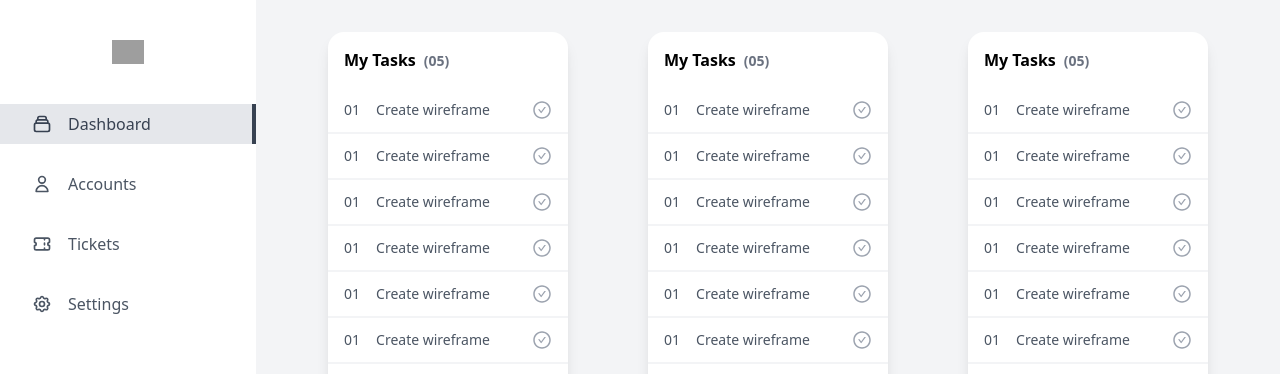
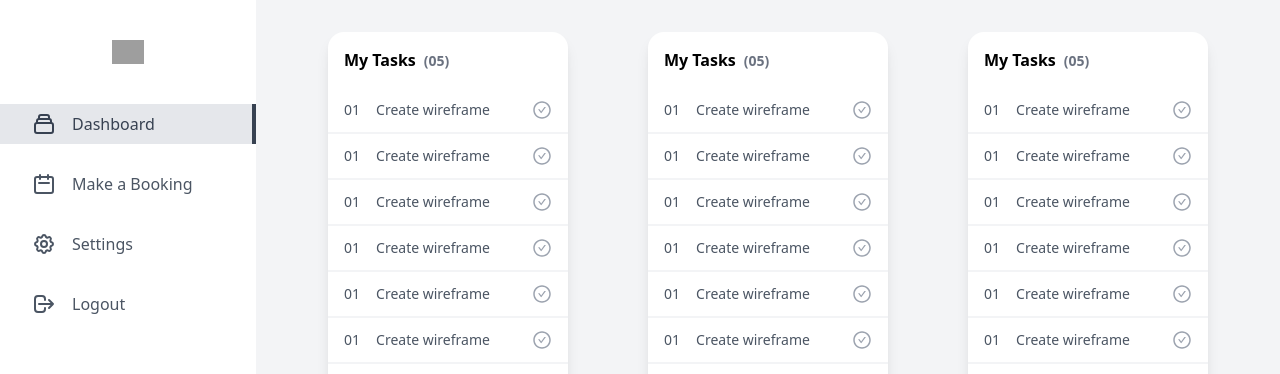
Before and after one commit to dmensah1/Dr.-Screen-Virtual-Doctor-App-, a React (Create React App) app in the folder frontend/: page / in a window 1280 px wide. Shown: the top 374 px of the page. Built offline with nearby package versions, Linux system fonts and the light colour scheme; grey boxes are pictures that could not be loaded.

Commit message:
Added sidebar routes

```diff
--- a/frontend/src/App.tsx
+++ b/frontend/src/App.tsx
@@ -1,9 +1,7 @@
-import React from "react";
 import {
   BrowserRouter as Router,
   Switch,
-  Route,
-  RouteComponentProps,
+  Route
 } from "react-router-dom";
 import { UserProvider } from "./contexts/UserProvider";
 import Login from "./pages/auth/Login";
--- a/frontend/src/components/Navbar/index.tsx
+++ b/frontend/src/components/Navbar/index.tsx
@@ -11,8 +11,8 @@ const index = () => {
                 <svg
                   fill="none"
                   className="relative w-5 h-5"
-                  stroke-linecap="round"
-                  stroke-linejoin="round"
+                  strokeLinecap="round"
+                  strokeLinejoin="round"
                   stroke-width="2"
                   stroke="currentColor"
                   viewBox="0 0 24 24"
--- a/frontend/src/components/Sidebar/Sidebar.tsx
+++ b/frontend/src/components/Sidebar/Sidebar.tsx
@@ -1,7 +1,6 @@
 import { useHistory } from "react-router";
 
 const Sidebar = () => {
-
   const history = useHistory();
 
   return (
@@ -10,51 +9,129 @@ const Sidebar = () => {
         <div className="flex flex-col sm:flex-row sm:justify-around">
           <div className="w-64 h-screen bg-white">
             <div className="flex items-center justify-center mt-10">
-                <img className="h-6" src="https://premium-tailwindcomponents.netlify.app/assets/svg/tailwindcomponent-dark.svg"/>
+              <img
+                className="h-6"
+                src="https://premium-tailwindcomponents.netlify.app/assets/svg/tailwindcomponent-dark.svg"
+                alt="logo"
+              />
             </div>
 
             <nav className="mt-10">
-                <a className="flex items-center py-2 px-8 bg-gray-200 text-gray-700 border-r-4 border-gray-700" href="#">
-                    <svg className="h-5 w-5" viewBox="0 0 24 24" fill="none" xmlns="http://www.w3.org/2000/svg">
-                        <path d="M19 11H5M19 11C20.1046 11 21 11.8954 21 13V19C21 20.1046 20.1046 21 19 21H5C3.89543 21 3 20.1046 3 19V13C3 11.8954 3.89543 11 5 11M19 11V9C19 7.89543 18.1046 7 17 7M5 11V9C5 7.89543 5.89543 7 7 7M7 7V5C7 3.89543 7.89543 3 9 3H15C16.1046 3 17 3.89543 17 5V7M7 7H17" stroke="currentColor" stroke-width="2" stroke-linecap="round" stroke-linejoin="round"/>
+              <a
+                className="flex items-center py-2 px-8 bg-gray-200 text-gray-700 border-r-4 border-gray-700"
+                href="/"
+              >
+                <svg
+                  xmlns="http://www.w3.org/2000/svg"
+                  className="h-6 w-6"
+                  fill="none"
+                  viewBox="0 0 24 24"
+                  stroke="currentColor"
+                >
+                  <path
+                    strokeLinecap="round"
+                    strokeLinejoin="round"
+                    strokeWidth="2"
+                    d="M19 11H5m14 0a2 2 0 012 2v6a2 2 0 01-2 2H5a2 2 0 01-2-2v-6a2 2 0 012-2m14 0V9a2 2 0 00-2-2M5 11V9a2 2 0 012-2m0 0V5a2 2 0 012-2h6a2 2 0 012 2v2M7 7h10"
+                  />
                 </svg>
 
                 <span className="mx-4 font-medium">Dashboard</span>
               </a>
 
-                <a className="flex items-center mt-5 py-2 px-8 text-gray-600 border-r-4 border-white hover:bg-gray-200 hover:text-gray-700 hover:border-gray-700" href="#">
-                    <svg className="h-5 w-5" viewBox="0 0 24 24" fill="none" xmlns="http://www.w3.org/2000/svg">
-                        <path d="M16 7C16 9.20914 14.2091 11 12 11C9.79086 11 8 9.20914 8 7C8 4.79086 9.79086 3 12 3C14.2091 3 16 4.79086 16 7Z" stroke="currentColor" stroke-width="2" stroke-linecap="round" stroke-linejoin="round"/>
-                        <path d="M12 14C8.13401 14 5 17.134 5 21H19C19 17.134 15.866 14 12 14Z" stroke="currentColor" stroke-width="2" stroke-linecap="round" stroke-linejoin="round"/>
+              <a
+                className="flex items-center mt-5 py-2 px-8 text-gray-600 border-r-4 border-white hover:bg-gray-200 hover:text-gray-700 hover:border-gray-700"
+                href="/booking"
+              >
+                <svg
+                  xmlns="http://www.w3.org/2000/svg"
+                  className="h-6 w-6"
+                  fill="none"
+                  viewBox="0 0 24 24"
+                  stroke="currentColor"
+                >
+                  <path
+                    strokeLinecap="round"
+                    strokeLinejoin="round"
+                    strokeWidth="2"
+                    d="M8 7V3m8 4V3m-9 8h10M5 21h14a2 2 0 002-2V7a2 2 0 00-2-2H5a2 2 0 00-2 2v12a2 2 0 002 2z"
+                  />
                 </svg>
 
-                    <span className="mx-4 font-medium">Accounts</span>
+                <span className="mx-4 font-medium">Make a Booking</span>
               </a>
 
-                <a className="flex items-center mt-5 py-2 px-8 text-gray-600 border-r-4 border-white hover:bg-gray-200 hover:text-gray-700 hover:border-gray-700" href="#">
-                    <svg className="h-5 w-5" viewBox="0 0 24 24" fill="none" xmlns="http://www.w3.org/2000/svg">
-                        <path d="M15 5V7M15 11V13M15 17V19M5 5C3.89543 5 3 5.89543 3 7V10C4.10457 10 5 10.8954 5 12C5 13.1046 4.10457 14 3 14V17C3 18.1046 3.89543 19 5 19H19C20.1046 19 21 18.1046 21 17V14C19.8954 14 19 13.1046 19 12C19 10.8954 19.8954 10 21 10V7C21 5.89543 20.1046 5 19 5H5Z" stroke="currentColor" stroke-width="2" stroke-linecap="round" stroke-linejoin="round"/>
-                    </svg>
-
-                    <span className="mx-4 font-medium">Tickets</span>
-                </a>
-
-                <a className="flex items-center mt-5 py-2 px-8 text-gray-600 border-r-4 border-white hover:bg-gray-200 hover:text-gray-700 hover:border-gray-700" href="#">
-                    <svg className="h-5 w-5" viewBox="0 0 24 24" fill="none" xmlns="http://www.w3.org/2000/svg">
-                        <path d="M10.3246 4.31731C10.751 2.5609 13.249 2.5609 13.6754 4.31731C13.9508 5.45193 15.2507 5.99038 16.2478 5.38285C17.7913 4.44239 19.5576 6.2087 18.6172 7.75218C18.0096 8.74925 18.5481 10.0492 19.6827 10.3246C21.4391 10.751 21.4391 13.249 19.6827 13.6754C18.5481 13.9508 18.0096 15.2507 18.6172 16.2478C19.5576 17.7913 17.7913 19.5576 16.2478 18.6172C15.2507 18.0096 13.9508 18.5481 13.6754 19.6827C13.249 21.4391 10.751 21.4391 10.3246 19.6827C10.0492 18.5481 8.74926 18.0096 7.75219 18.6172C6.2087 19.5576 4.44239 17.7913 5.38285 16.2478C5.99038 15.2507 5.45193 13.9508 4.31731 13.6754C2.5609 13.249 2.5609 10.751 4.31731 10.3246C5.45193 10.0492 5.99037 8.74926 5.38285 7.75218C4.44239 6.2087 6.2087 4.44239 7.75219 5.38285C8.74926 5.99037 10.0492 5.45193 10.3246 4.31731Z" stroke="currentColor" stroke-width="2" stroke-linecap="round" stroke-linejoin="round"/>
-                        <path d="M15 12C15 13.6569 13.6569 15 12 15C10.3431 15 9 13.6569 9 12C9 10.3431 10.3431 9 12 9C13.6569 9 15 10.3431 15 12Z" stroke="currentColor" stroke-width="2" stroke-linecap="round" stroke-linejoin="round"/>
+              <a
+                className="flex items-center mt-5 py-2 px-8 text-gray-600 border-r-4 border-white hover:bg-gray-200 hover:text-gray-700 hover:border-gray-700"
+                href="#"
+              >
+                <svg
+                  xmlns="http://www.w3.org/2000/svg"
+                  className="h-6 w-6"
+                  fill="none"
+                  viewBox="0 0 24 24"
+                  stroke="currentColor"
+                >
+                  <path
+                    strokeLinecap="round"
+                    strokeLinejoin="round"
+                    strokeWidth="2"
+                    d="M10.325 4.317c.426-1.756 2.924-1.756 3.35 0a1.724 1.724 0 002.573 1.066c1.543-.94 3.31.826 2.37 2.37a1.724 1.724 0 001.065 2.572c1.756.426 1.756 2.924 0 3.35a1.724 1.724 0 00-1.066 2.573c.94 1.543-.826 3.31-2.37 2.37a1.724 1.724 0 00-2.572 1.065c-.426 1.756-2.924 1.756-3.35 0a1.724 1.724 0 00-2.573-1.066c-1.543.94-3.31-.826-2.37-2.37a1.724 1.724 0 00-1.065-2.572c-1.756-.426-1.756-2.924 0-3.35a1.724 1.724 0 001.066-2.573c-.94-1.543.826-3.31 2.37-2.37.996.608 2.296.07 2.572-1.065z"
+                  />
+                  <path
+                    strokeLinecap="round"
+                    strokeLinejoin="round"
+                    strokeWidth="2"
+                    d="M15 12a3 3 0 11-6 0 3 3 0 016 0z"
+                  />
                 </svg>
 
                 <span className="mx-4 font-medium">Settings</span>
               </a>
+
+              <p className="flex items-center mt-5 py-2 px-8 text-gray-600 border-r-4 border-white hover:bg-gray-200 hover:text-gray-700 hover:border-gray-700">
+                <svg
+                  xmlns="http://www.w3.org/2000/svg"
+                  className="h-6 w-6"
+                  fill="none"
+                  viewBox="0 0 24 24"
+                  stroke="currentColor"
+                >
+                  <path
+                    strokeLinecap="round"
+                    strokeLinejoin="round"
+                    strokeWidth="2"
+                    d="M17 16l4-4m0 0l-4-4m4 4H7m6 4v1a3 3 0 01-3 3H6a3 3 0 01-3-3V7a3 3 0 013-3h4a3 3 0 013 3v1"
+                  />
+                </svg>
+
+                <span
+                  className="mx-4 font-medium"
+                  onClick={() => history.push("/login")}
+                >
+                  Logout
+                </span>
+              </p>
             </nav>
 
             <div className="absolute bottom-0 my-10">
-                <a className="flex items-center py-2 px-8 text-gray-500 hover:text-gray-600" href="#">
-                    <svg className="h-5 w-5" viewBox="0 0 20 20" fill="none" xmlns="http://www.w3.org/2000/svg">
-                        <path fill-rule="evenodd" clip-rule="evenodd" d="M18 10C18 14.4183 14.4183 18 10 18C5.58172 18 2 14.4183 2 10C2 5.58172 5.58172 2 10 2C14.4183 2 18 5.58172 18 10ZM10 7C9.63113 7 9.3076 7.19922 9.13318 7.50073C8.85664 7.97879 8.24491 8.14215 7.76685 7.86561C7.28879 7.58906 7.12543 6.97733 7.40197 6.49927C7.91918 5.60518 8.88833 5 10 5C11.6569 5 13 6.34315 13 8C13 9.30622 12.1652 10.4175 11 10.8293V11C11 11.5523 10.5523 12 10 12C9.44773 12 9.00001 11.5523 9.00001 11V10C9.00001 9.44772 9.44773 9 10 9C10.5523 9 11 8.55228 11 8C11 7.44772 10.5523 7 10 7ZM10 15C10.5523 15 11 14.5523 11 14C11 13.4477 10.5523 13 10 13C9.44772 13 9 13.4477 9 14C9 14.5523 9.44772 15 10 15Z" fill="currentColor"/>
+              <a
+                className="flex items-center py-2 px-8 text-gray-500 hover:text-gray-600"
+                href="#"
+              >
+                <svg
+                  className="h-5 w-5"
+                  viewBox="0 0 20 20"
+                  fill="none"
+                  xmlns="http://www.w3.org/2000/svg"
+                >
+                  <path
+                    fillRule="evenodd"
+                    clipRule="evenodd"
+                    d="M18 10C18 14.4183 14.4183 18 10 18C5.58172 18 2 14.4183 2 10C2 5.58172 5.58172 2 10 2C14.4183 2 18 5.58172 18 10ZM10 7C9.63113 7 9.3076 7.19922 9.13318 7.50073C8.85664 7.97879 8.24491 8.14215 7.76685 7.86561C7.28879 7.58906 7.12543 6.97733 7.40197 6.49927C7.91918 5.60518 8.88833 5 10 5C11.6569 5 13 6.34315 13 8C13 9.30622 12.1652 10.4175 11 10.8293V11C11 11.5523 10.5523 12 10 12C9.44773 12 9.00001 11.5523 9.00001 11V10C9.00001 9.44772 9.44773 9 10 9C10.5523 9 11 8.55228 11 8C11 7.44772 10.5523 7 10 7ZM10 15C10.5523 15 11 14.5523 11 14C11 13.4477 10.5523 13 10 13C9.44772 13 9 13.4477 9 14C9 14.5523 9.44772 15 10 15Z"
+                    fill="currentColor"
+                  />
                 </svg>
-
 
                 <span className="mx-4 font-medium">Support</span>
               </a>
@@ -62,9 +139,8 @@ const Sidebar = () => {
           </div>
         </div>
       </div>
-
     </>
-  )
-}
+  );
+};
 
 export default Sidebar;
```
Lines whose indentation alone changed are shown as unchanged.
